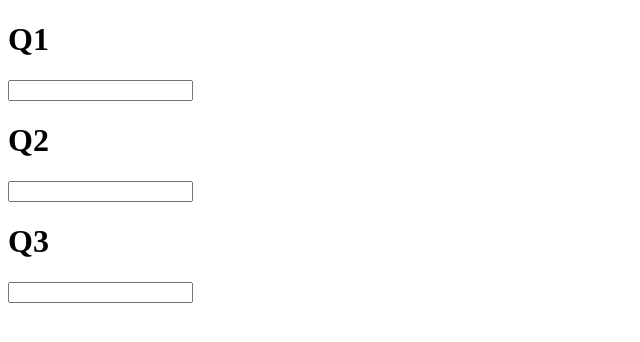
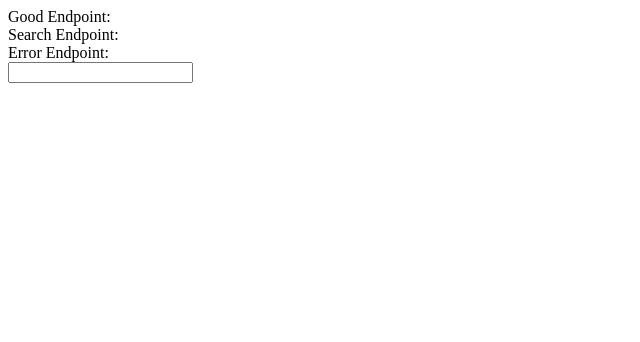
Before and after one commit to Ruaghain/DemoCustomMVC, a website with bundled scripts: page build/index.html in a window 1280 px wide. Shown: the whole page, without its empty margins (0-640 px from the left). Built offline with nearby package versions, Linux system fonts and the light colour scheme; files whose address does not match are found by name.

Commit message:
changing layout of results and some controller changes

```diff
--- a/build/index.html
+++ b/build/index.html
@@ -8,25 +8,27 @@
 	<script src="js/main.js" type="text/javascript"></script>
  	<!-- bower:css -->
  	<!-- endbower -->
+	<link rel="stylesheet" type="text/css" href="css/typography.css">
 </head>
-
 <body>
-
 <div id="eg1">
-	<h1>Q1</h1>
-	<input onkeyup="cont.getData(event,'results1', false)">
-	<div id="results1"/>
+	<div>
+		<span onclick="helper.changeEndpoint(event,'resultSet1', false, true)" class="selected header">Good Endpoint:</span>
+	</div>
 </div>
 <div id="eg2">
-	<h1>Q2</h1>
-	<input onkeyup="cont.getData(event,'results2', true)">
-	<div id="results2"/>
+	<div>
+		<span onclick="helper.changeEndpoint(event,'resultSet2', true, true)" class="header">Search Endpoint:</span>
+	</div>
 </div>
 <div id="eg3">
-	<h1>Q3</h1>
-	<input onkeyup="cont.getDataError(event,'results3', true)">
-	<div id="results3"/>
+	<div>
+		<span onclick="helper.changeEndpoint(event,'resultSet3', true, true)" class="header">Error Endpoint:</span>
+	</div>
+<div>
+<div>
+	<input onkeyup="cont.getData(event)">
+	<div id="results"/>
 </div>
 </body>
-
 </html>
```
